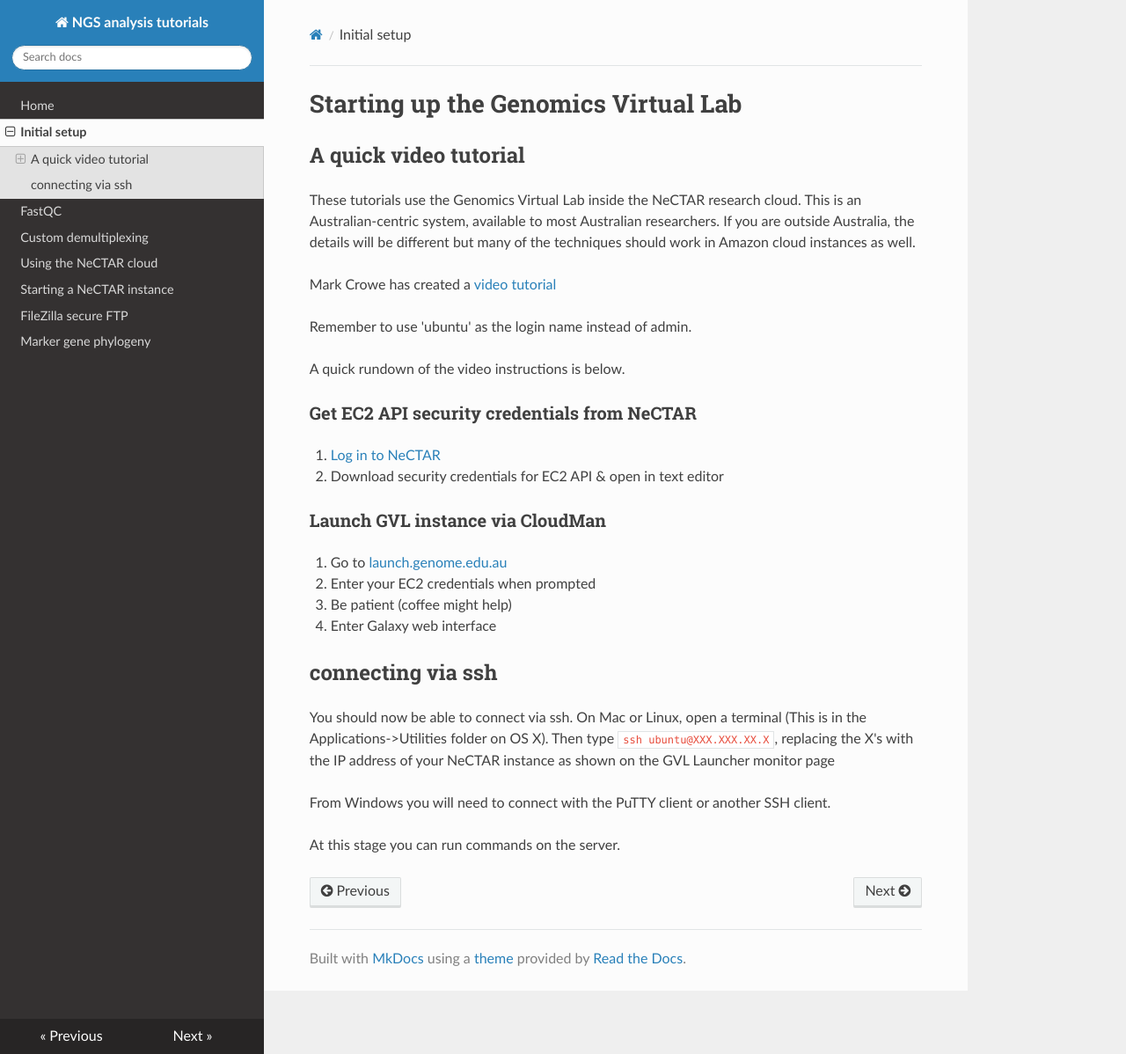
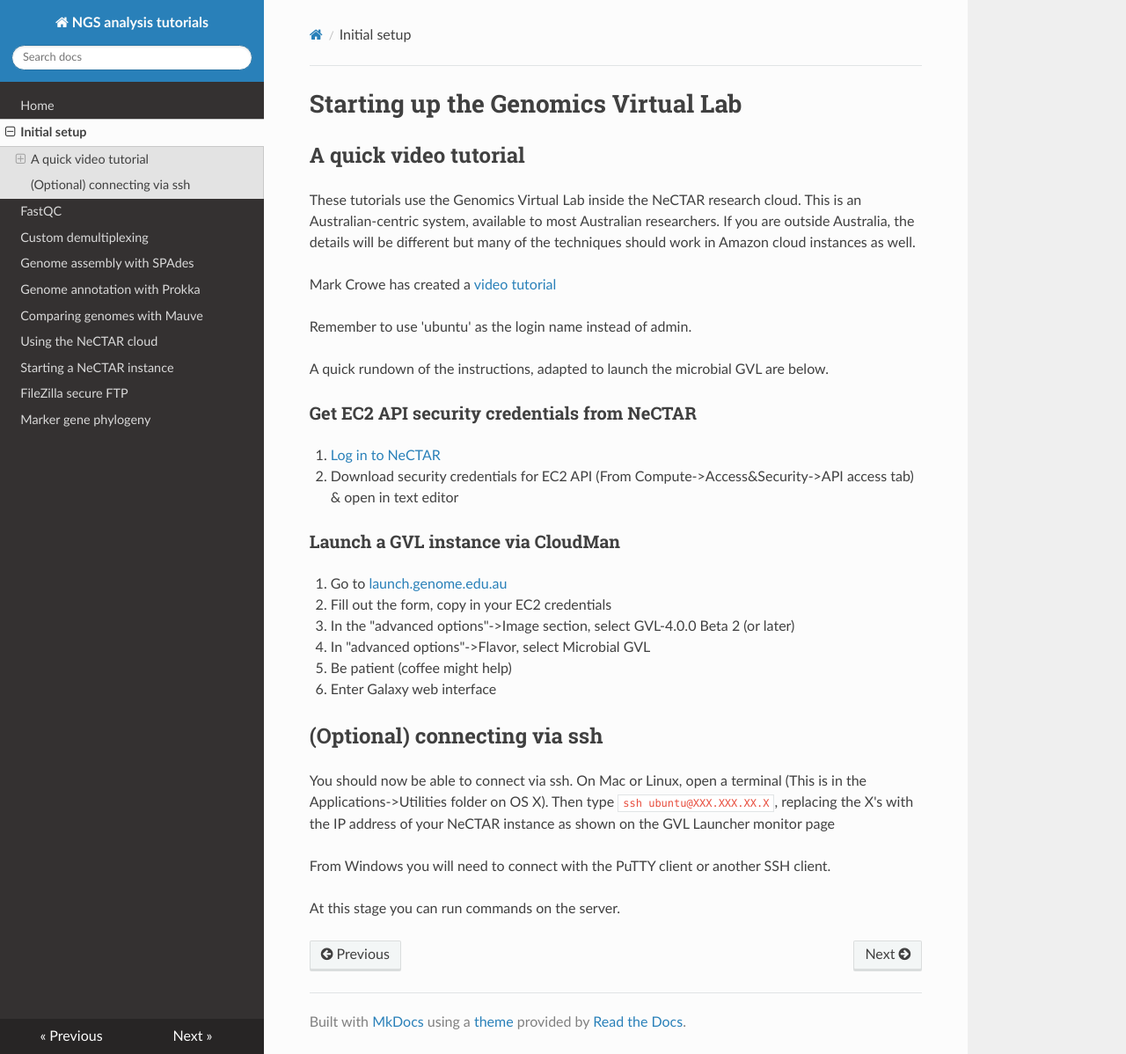
Before and after one commit to koadman/platypusfarm, an MkDocs documentation site: the page built from platypusfarm/docs/gvlsetup.md, in a window 1280 px wide and 1198 px high. Shown: the whole window at 88% size. Built offline with MkDocs 1.6.1, drawn with Linux system fonts in a browser that asks for light colours; nearby versions of some CDN libraries; old or Windows-style settings are respelled for this version of MkDocs.

Commit message:
updates to include more tutorial instructions & material

```diff
--- a/platypusfarm/docs/gvlsetup.md
+++ b/platypusfarm/docs/gvlsetup.md
@@ -9,21 +9,23 @@ Mark Crowe has created a [video tutorial](https://www.youtube.com/watch?v=m3_8q9
 
 Remember to use 'ubuntu' as the login name instead of admin.
 
-A quick rundown of the video instructions is below.
+A quick rundown of the instructions, adapted to launch the microbial GVL are below.
 
 ### Get EC2 API security credentials from NeCTAR
 
 1. [Log in to NeCTAR](http://dashboard.rc.nectar.org.au/)
-2. Download security credentials for EC2 API & open in text editor
+2. Download security credentials for EC2 API (From Compute->Access&Security->API access tab) & open in text editor
 
-### Launch GVL instance via CloudMan
+### Launch a GVL instance via CloudMan
 
 1. Go to [launch.genome.edu.au](http://launch.genome.edu.au)
-2. Enter your EC2 credentials when prompted
-3. Be patient (coffee might help)
-4. Enter Galaxy web interface
+2. Fill out the form, copy in your EC2 credentials
+3. In the "advanced options"->Image section, select GVL-4.0.0 Beta 2 (or later)
+4. In "advanced options"->Flavor, select Microbial GVL
+5. Be patient (coffee might help)
+6. Enter Galaxy web interface
 
-## connecting via ssh
+## (Optional) connecting via ssh
 
 You should now be able to connect via ssh.
 On Mac or Linux, open a terminal (This is in the Applications->Utilities folder on OS X).
--- a/platypusfarm/mkdocs.yml
+++ b/platypusfarm/mkdocs.yml
@@ -4,6 +4,9 @@ pages:
 - [gvlsetup.md, Initial setup]
 - [fastqc.md, FastQC]
 - [demuxing.md, Custom demultiplexing]
+- [assembly.md, Genome assembly with SPAdes]
+- [annotate.md, Genome annotation with Prokka]
+- [mauve.md, Comparing genomes with Mauve]
 - [nectar_cloud.md, Using the NeCTAR cloud]
 - [instance_startup.md, Starting a NeCTAR instance]
 - [filezilla.md, FileZilla secure FTP]
```
